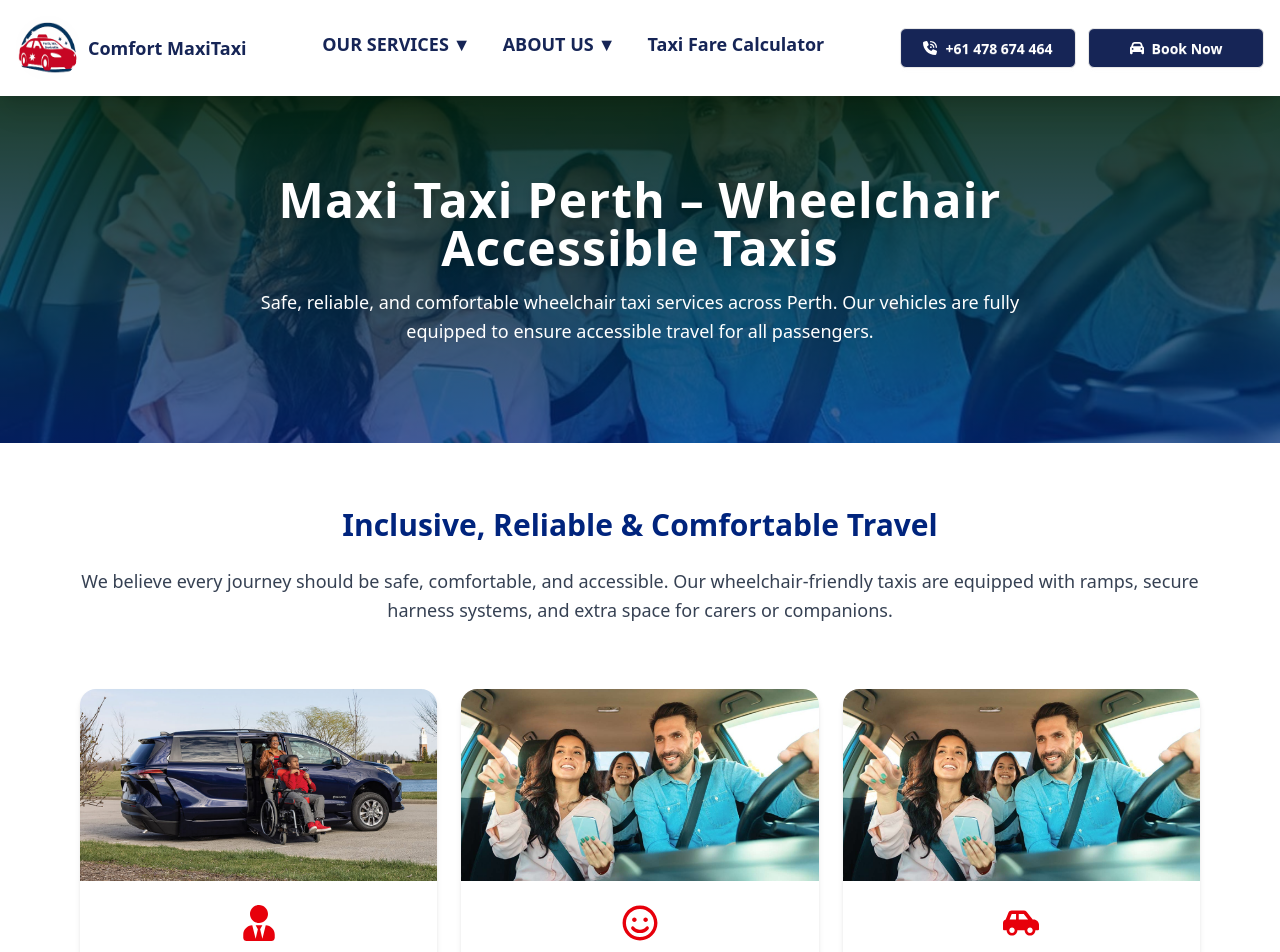
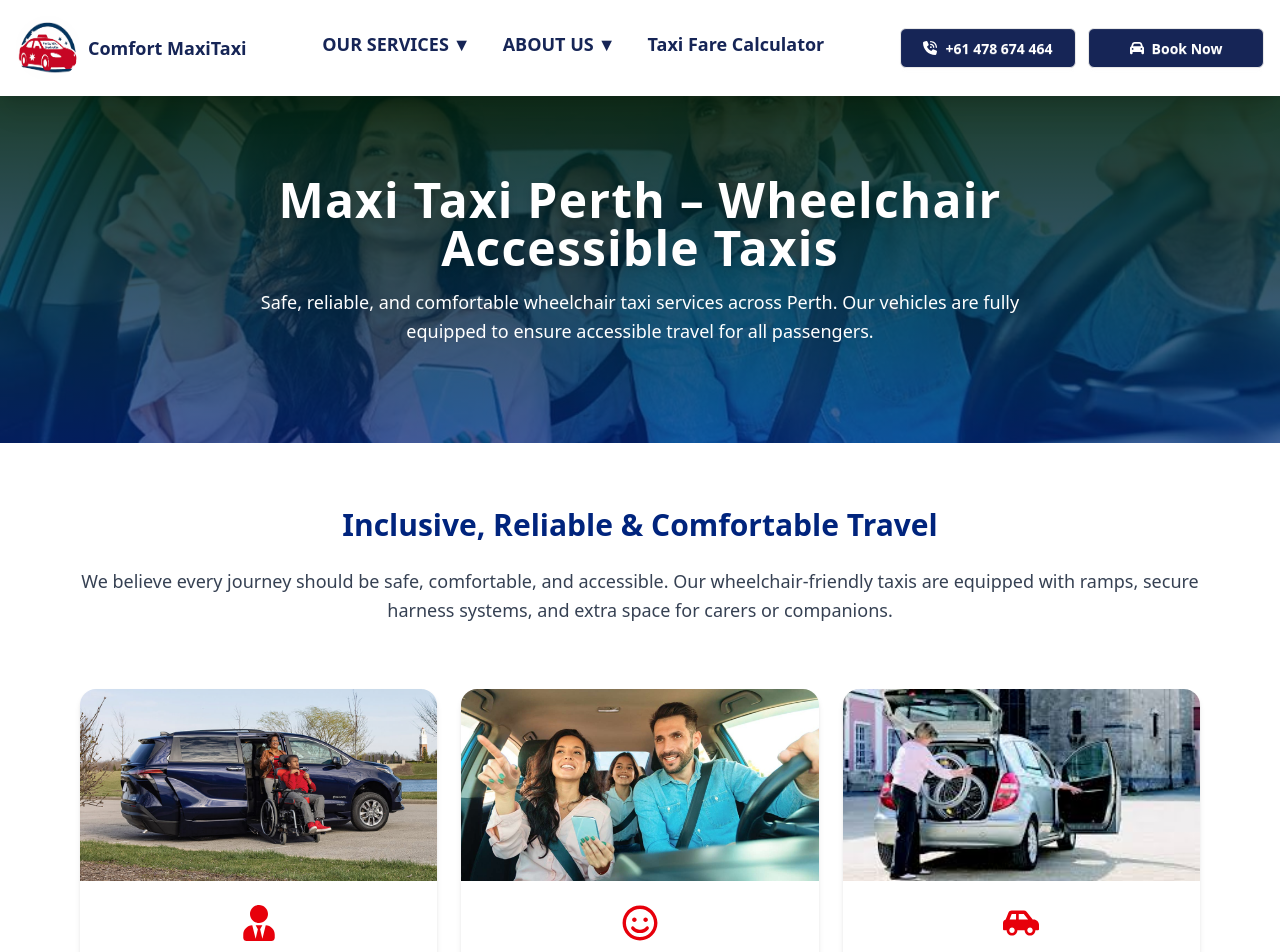
Before and after one commit to Raisul-24/comfort-maxitaxi-client, a React (Vite) app: page /wheelchair-accessible in a window 1280 px wide. Shown: the top 952 px of the page. Built offline with nearby package versions, Linux system fonts and the light colour scheme.

Commit message:
fix some issues

```diff
--- a/src/Pages/WheelchairAccessible.jsx
+++ b/src/Pages/WheelchairAccessible.jsx
@@ -73,7 +73,7 @@ const WheelchairAccessible = () => {
                     </div>
                 </div>
                 <div className="bg-white rounded-2xl shadow-md overflow-hidden">
-                    <img src={wheelchairImg} alt="Wheelchair Taxi Perth" className="w-full h-48 object-cover" />
+                    <img src="/images/wheelchair.jpg" alt="Wheelchair Taxi Perth" className="w-full h-48 object-cover" />
                     <div className="p-6 text-center">
                         <FaCarSide className="text-4xl text-red-600 mx-auto mb-3" />
                         <h3 className="font-bold text-lg text-[#00247D]">Built for Accessibility</h3>
```
Also changed, not shown: public/images/wheelchair.jpg (added).
